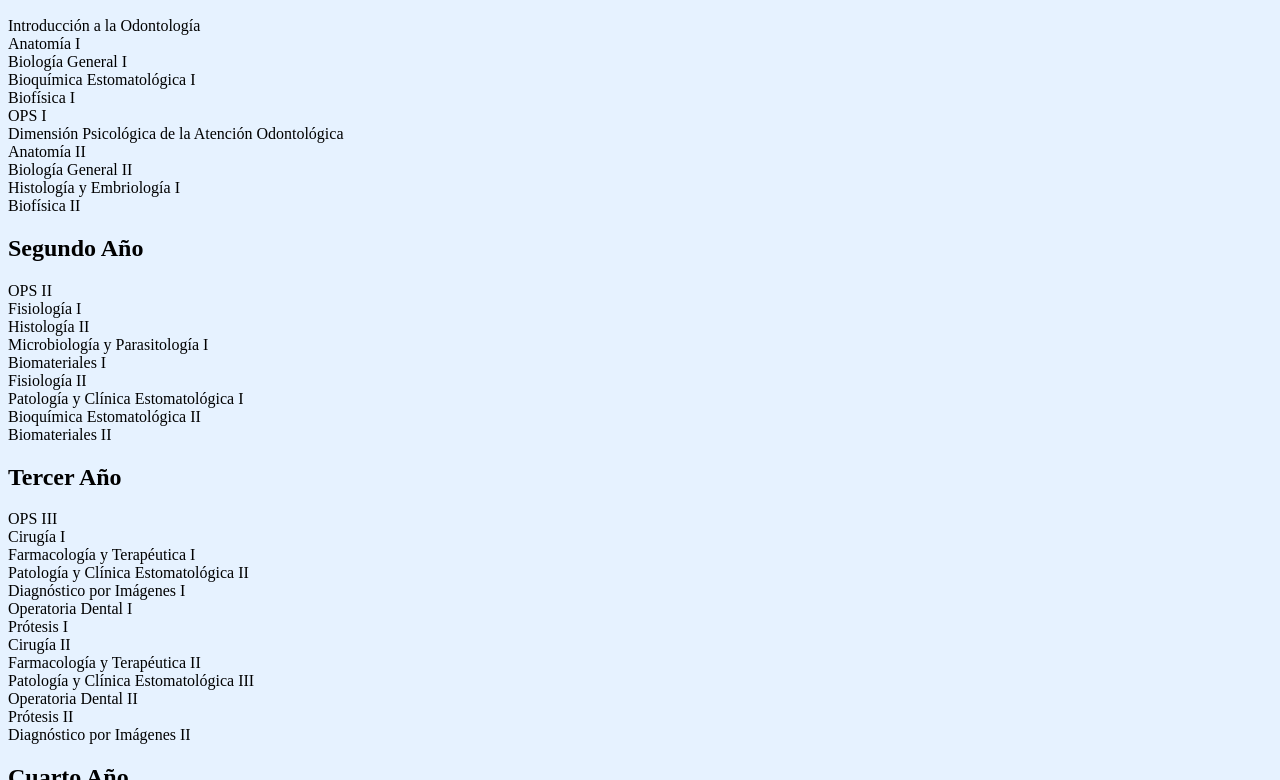
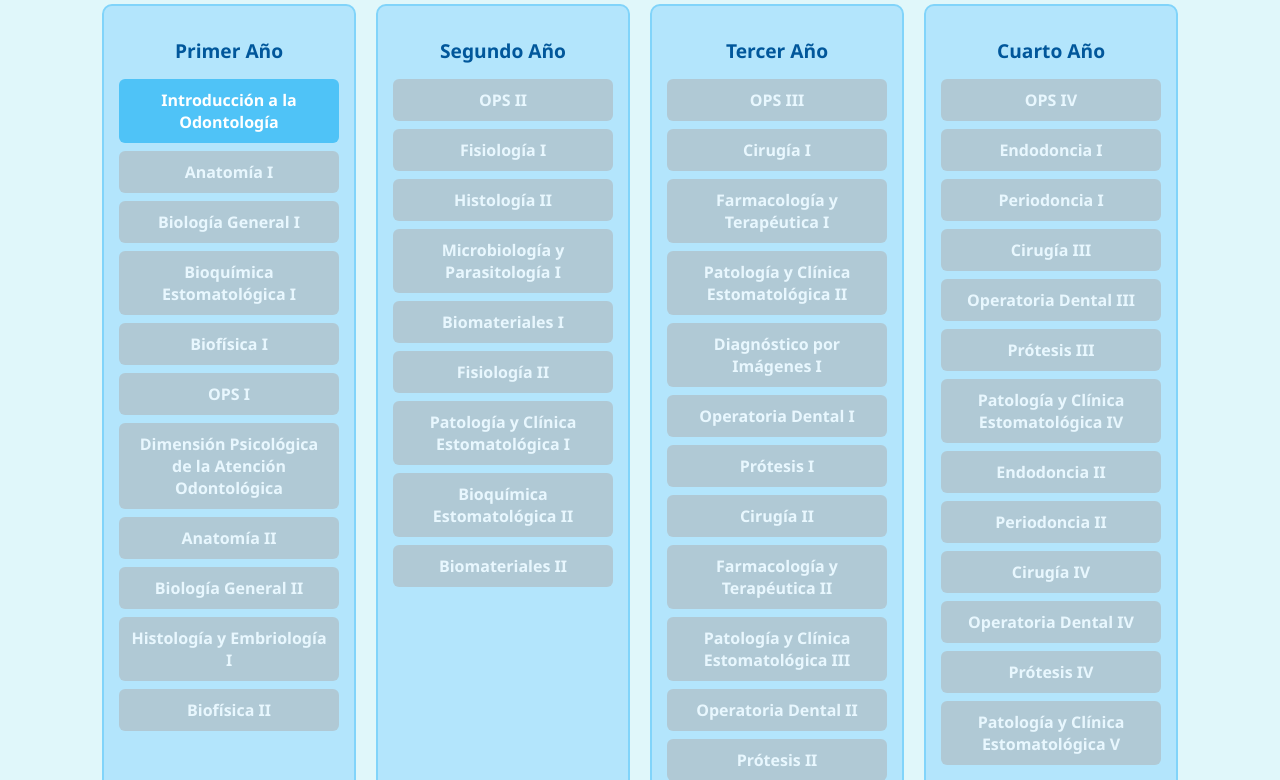
Before and after one commit to MartinaDorado/Plan-de-estudios-Odonto, a plain HTML site: page index.html in a window 1280 px wide. Shown: the part 110-890 px from the top of the page. Drawn offline with Linux system fonts and the light colour scheme.

Commit message:
Update estilos.css

```diff
--- a/estilos.css
+++ b/estilos.css
@@ -1,3 +1,56 @@
 body {
-  background-color: #e6f2ff;
+  font-family: 'Segoe UI', sans-serif;
+  background-color: #e0f7fa;
+  color: #01579b;
+  margin: 0;
+  padding: 20px;
+  text-align: center;
 }
+
+h1 {
+  margin-bottom: 30px;
+  font-size: 2em;
+  color: #0277bd;
+}
+
+.contenedor-malla {
+  display: flex;
+  justify-content: center;
+  flex-wrap: wrap;
+  gap: 20px;
+}
+
+.columna-ano {
+  background-color: #b3e5fc;
+  border: 2px solid #81d4fa;
+  padding: 15px;
+  border-radius: 10px;
+  width: 220px;
+}
+
+.columna-ano h2 {
+  margin-bottom: 15px;
+  font-size: 1.2em;
+  color: #01579b;
+}
+
+.curso {
+  margin: 8px 0;
+  padding: 10px;
+  background-color: #4fc3f7;
+  border-radius: 6px;
+  cursor: pointer;
+  transition: all 0.3s ease;
+  color: white;
+  font-weight: bold;
+}
+
+.curso.aprobado {
+  background-color: #81c784;
+}
+
+.curso.bloqueado {
+  background-color: #b0bec5;
+  cursor: not-allowed;
+  opacity: 0.7;
+}
```
